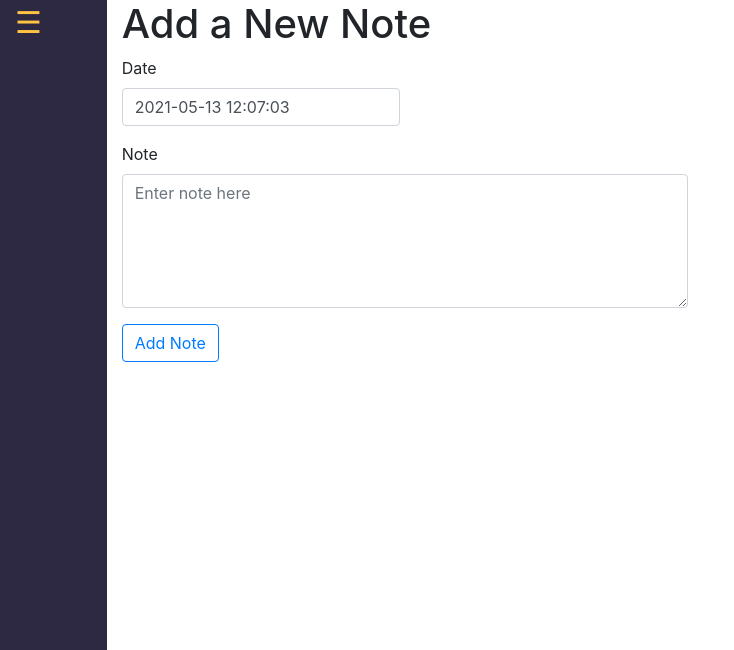
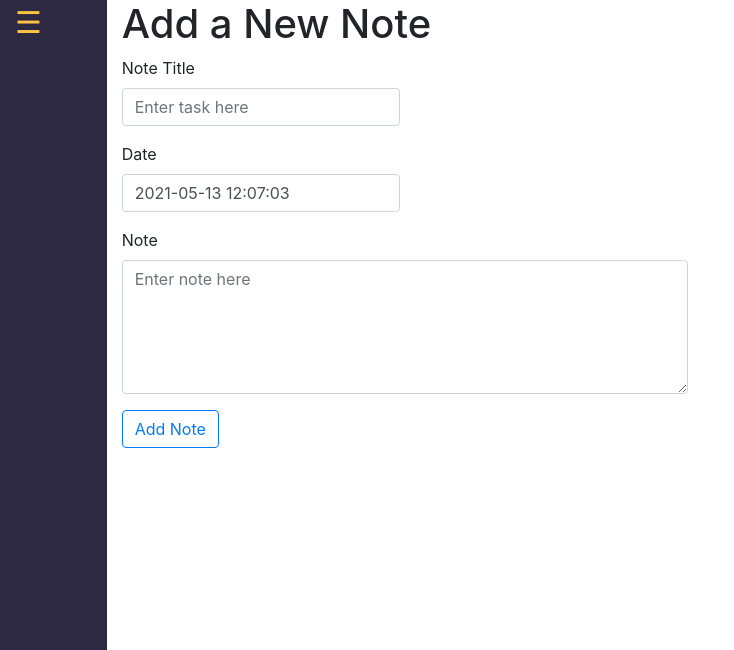
Before and after one commit to CS192-CalNotes/CalNotes, a Django app: page /newnote in a window 1280 px wide. Shown: the top 650 px of the page, without its empty margins (0-734 px from the left). Run offline with Django 3.2, Linux system fonts and the light colour scheme; some libraries are stand-ins or nearby versions.

Commit message:
chore: add "Note Title" field

```diff
--- a/CalNotes/calnote/forms.py
+++ b/CalNotes/calnote/forms.py
@@ -41,8 +41,15 @@ class AddEventForm(forms.ModelForm):
 class AddNoteForm(forms.ModelForm):
     class Meta:
         model = Note
-        fields = ['note', 'date']
+        fields = ['noteTitle','note', 'date']
         widgets = {
+            'noteTitle': forms.TextInput(
+                attrs={
+                    'class': 'form-control',
+                    'placeholder': 'Enter task here',
+                    'aria-label': 'Task',
+                    'aria-describedby': 'add-btn'}
+            ),
             'note': forms.Textarea(
                 attrs={
                     'class': 'form-control',
--- a/CalNotes/calnote/models.py
+++ b/CalNotes/calnote/models.py
@@ -30,6 +30,7 @@ class Note(models.Model):
     """Note object fields"""
 
     noteID = models.AutoField(primary_key=True)
+    noteTitle = models.CharField(max_length=100, null=True,blank=True)
     note = models.TextField(blank=True)
     date = models.DateTimeField(default=timezone.now, null=True,blank=True)
 
--- a/CalNotes/calnote/templates/calnote/note.html
+++ b/CalNotes/calnote/templates/calnote/note.html
@@ -5,7 +5,8 @@
 
 <div class="col" id="note">
     <!-- show note contents in markdown -->
-    <h1> {{ id }} </h1>
+    <h1> {{ title }} </h1>
+    <hr>
     {{ content|safe }}
 </div>
 
--- a/CalNotes/calnote/templates/calnote/noteform.html
+++ b/CalNotes/calnote/templates/calnote/noteform.html
@@ -6,6 +6,13 @@
     <h1>Add a New Note</h1>
     <form action ="" method="POST" >
         {% csrf_token %}
+        <div class="form-row">
+            <div class="form-group col-md-3">
+                <label>Note Title</label>
+                <br>
+                {{ noteform.noteTitle }}
+            </div>
+        </div>
         <div class="form-row">
             <div class="form-group col-md-3">
                 <label>Date</label>
--- a/CalNotes/calnote/templates/calnote/notesview.html
+++ b/CalNotes/calnote/templates/calnote/notesview.html
@@ -17,7 +17,7 @@
         <table class="table table-hover">
             {% for note in note_list %}
                 <tr id="for-test">
-                    <td><a href=/notes/{{ note.noteID }}>{{ note.note }}</a></td>
+                    <td><a href=/notes/{{ note.noteID }}>{{ note.noteTitle }}</a></td>
                     <td>{{ note.date }} </td>
                     <td>
                         <a href="{{note.noteID}}/deleteNote">
--- a/CalNotes/calnote/views.py
+++ b/CalNotes/calnote/views.py
@@ -265,7 +265,7 @@ def openNote(request, note_id):
         converted_note = markdowner.convert(note.note)
 
         context = {
-            'id': note.noteID,
+            'title': note.noteTitle,
             'content': converted_note
         }
         return render(request, "calnote/note.html", context)
```
